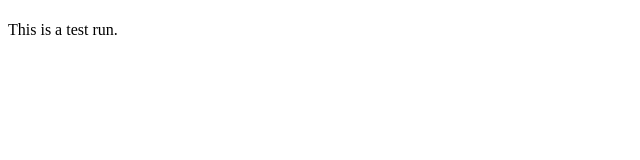
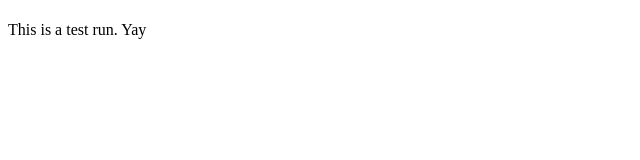
Before and after one commit to MhmmYah/CS50Practice, a plain HTML site: page index.html in a window 1280 px wide. Shown: the full height of the page, 0-640 px from the left. Drawn offline with Linux system fonts and the light colour scheme.

Commit message:
Reverted changes

```diff
--- a/index.html
+++ b/index.html
@@ -8,7 +8,7 @@
     <body>
         <h1></h1>
         <p class = donotprint>
-            This is a test run.
+            This is a test run. Yay
         </p>
     </body>
 </html>
```
